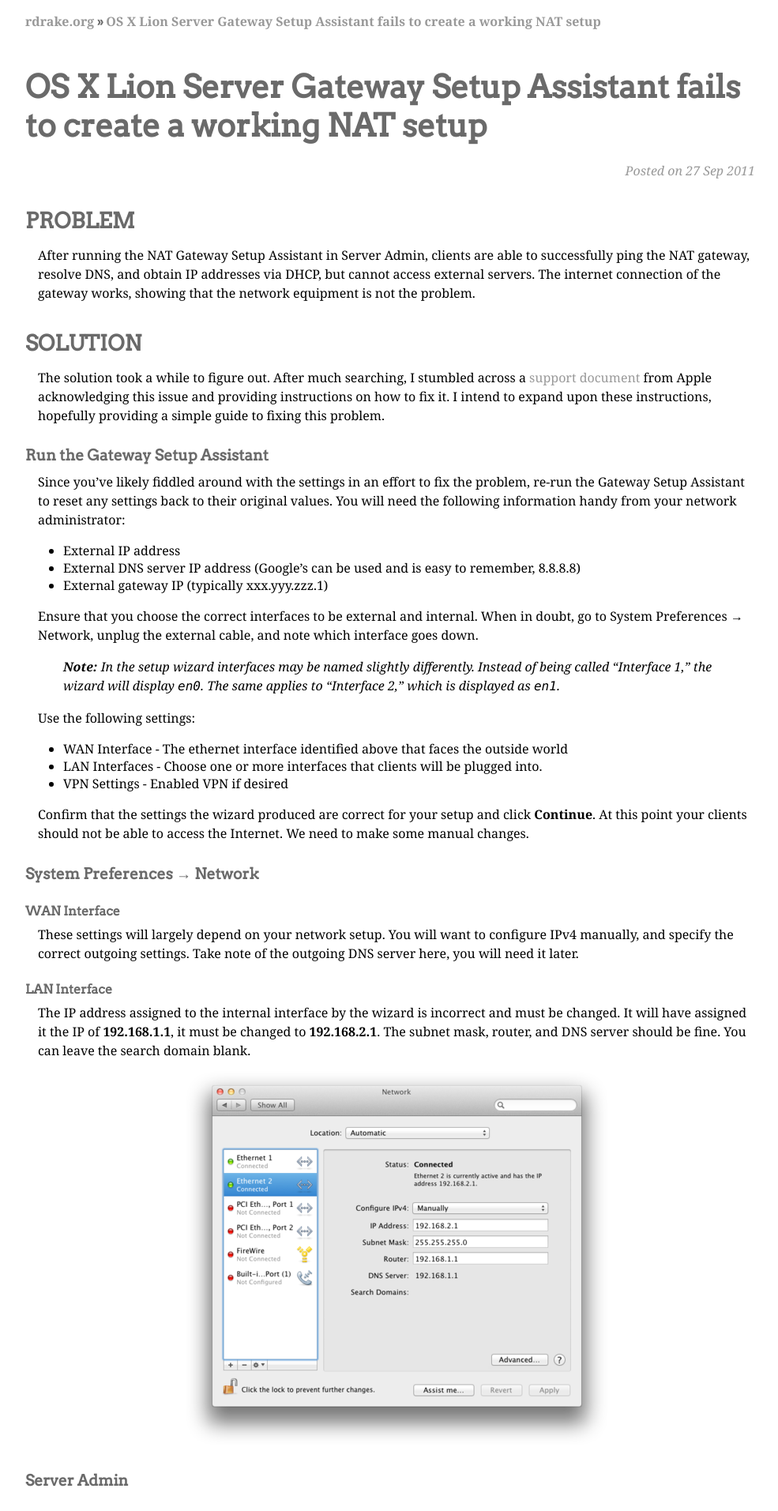
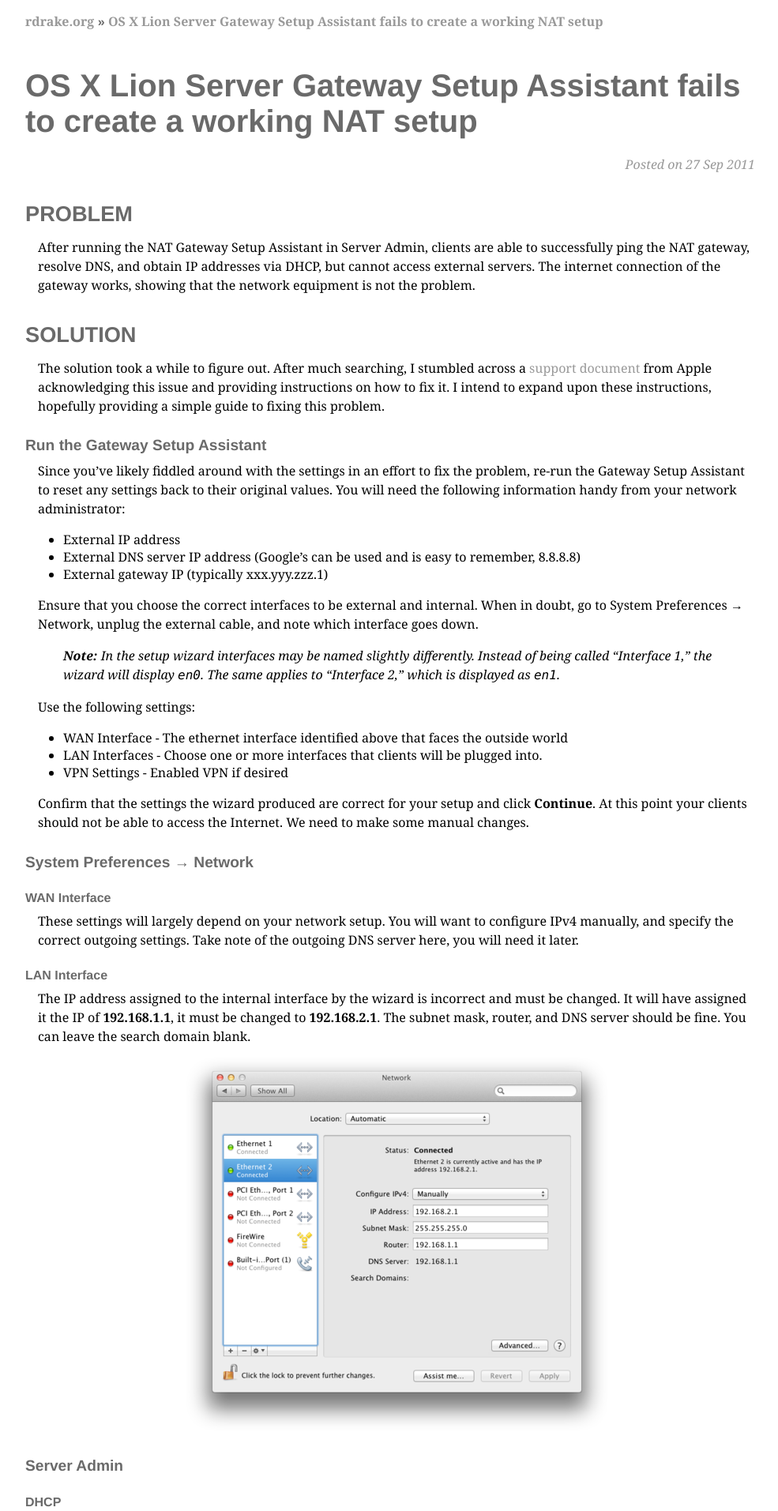
Before and after one commit to rdrake/rdrake.github.com, a Jekyll site: the page built from _posts/2011-09-27-osx-server-nat-gateway-woes.md, in a window 1280 px wide. Shown: the top 1913 px of the page at 79% size, without its empty margins (128-1113 px from the left). Built offline with Jekyll 4.4.1, drawn with Linux system fonts in a browser that asks for light colours; some web fonts are replaced; comment, search, counter and statistics services are not loaded.

Commit message:
More tweaks.

```diff
--- a/_layouts/default.html
+++ b/_layouts/default.html
@@ -12,7 +12,7 @@
 		<!-- OM NOM NOM FONTS -->
 		<link rel="stylesheet" type="text/css" href="http://fonts.googleapis.com/css?family=Goudy+Bookletter+1911">
 		<link rel="stylesheet" type="text/css" href="http://fonts.googleapis.com/css?family=Raleway:100">
-		<link rel="stylesheet" type="text/css" href="http://fonts.googleapis.com/css?family=Arvo">
+		<link rel="stylesheet" type="text/css" href="http://fonts.googleapis.com/css?family=Marvel">
 		<link rel="stylesheet" type="text/css" href="http://fonts.googleapis.com/css?family=Inconsolata">
 		<link rel="stylesheet" type="text/css" href="/assets/css/style.css" />
 		<script src="/assets/js/anal.js"></script>
--- a/assets/css/style.css
+++ b/assets/css/style.css
@@ -6,7 +6,7 @@
 
 /* Fonts and stuff */
 h1, h2, h3, h4, h5, h6 {
-	font-family: "Arvo", Helvetica, Arial, sans-serif;
+	font-family: "Marvel", Helvetica, Arial, sans-serif;
 	color: #6a6a6a;
 }
 
```
